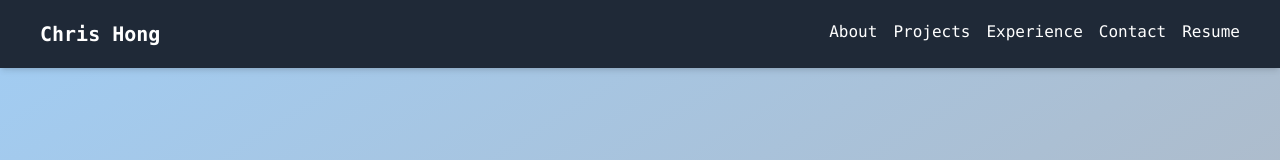
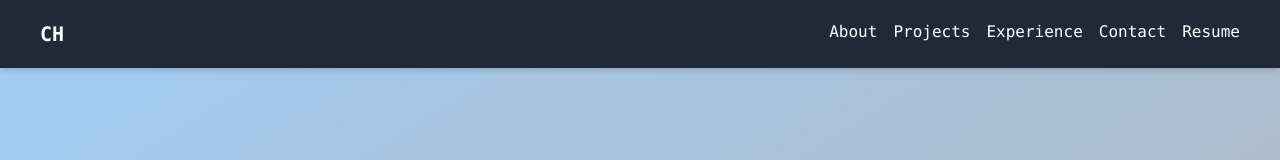
Before and after one commit to c1008h/next-portfolio, a Next.js app: page / in a window 1280 px wide. Shown: the top 160 px of the page. Built offline with nearby package versions, Linux system fonts and the light colour scheme.

Commit message:
changed name to initials for navbar

```diff
--- a/components/menu/Navbar.tsx
+++ b/components/menu/Navbar.tsx
@@ -18,7 +18,7 @@ export default function Navbar() {
 
   return (
     <nav className={`font-mono flex flex-row justify-between fixed top-0 left-0 w-full px-10 py-5 bg-gray-800 text-white shadow-md transition-opacity duration-300 ease-in-out ${showNavbar ? 'opacity-100 hover:opacity-100' : 'opacity-0 hover:opacity-100'} z-50`}>
-      <h2 className="text-xl font-bold" onClick={() => handleScrollToSection('landing')}>Chris Hong</h2>
+      <h2 className="text-xl font-bold" onClick={() => handleScrollToSection('landing')}>CH</h2>
       <ul className='flex flex-row space-x-4'>
         <li className="hover:text-blue-300 transition-colors" onClick={() => handleScrollToSection('about')}>
           About
```
